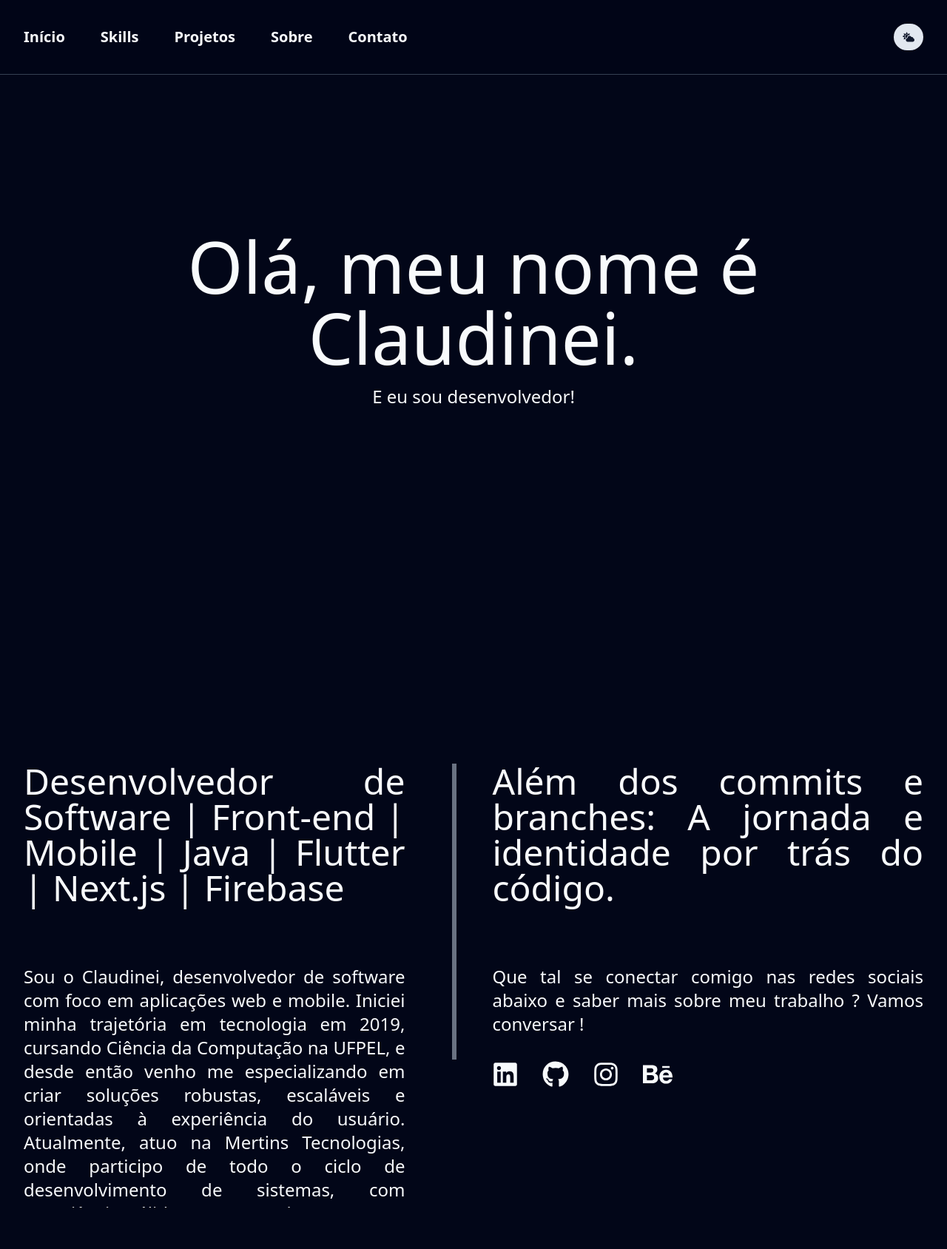
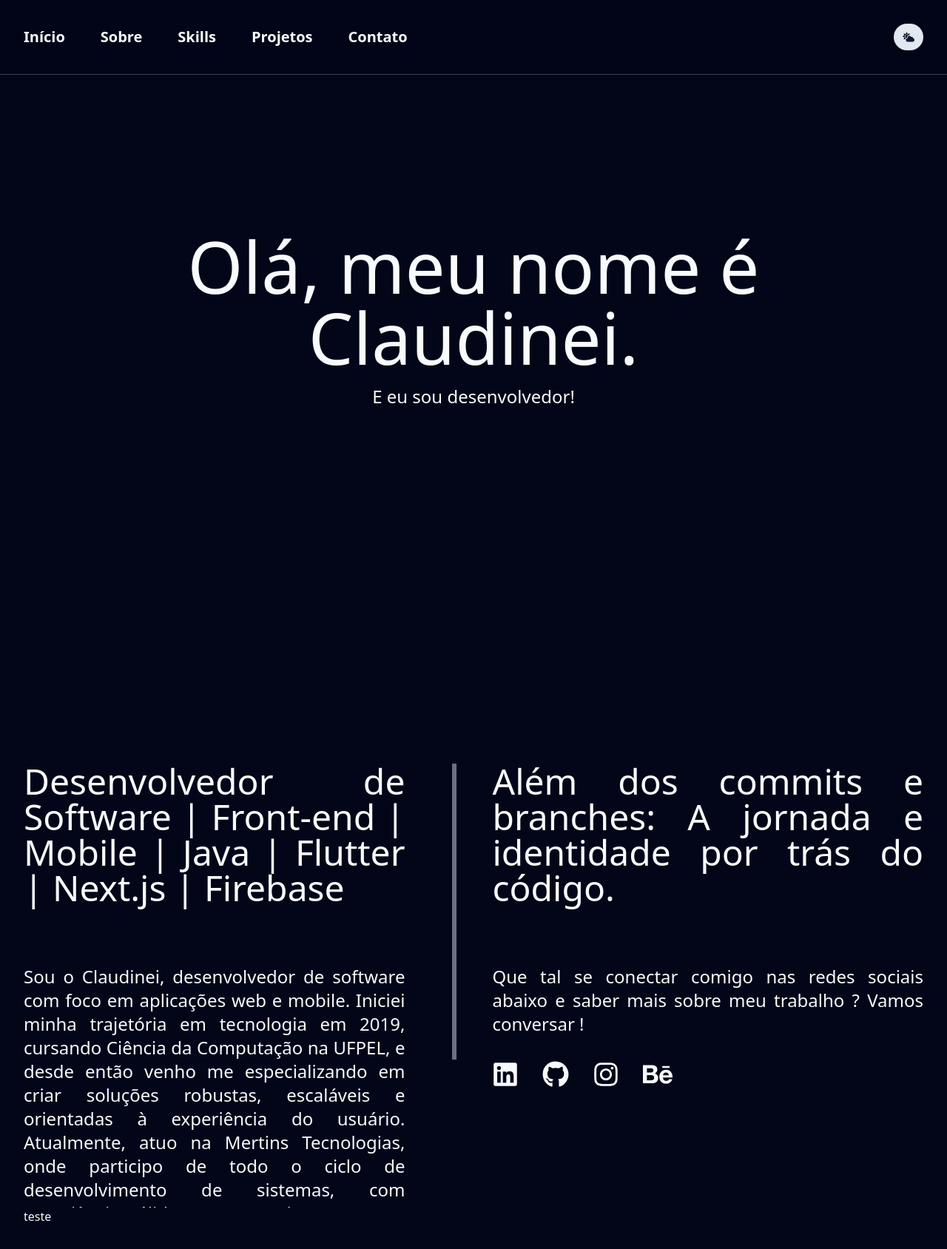
Before and after one commit to cfrdlima/next-portfolio, a Next.js app: page / in a window 1280 px wide. Shown: the whole page at 74% size. Before the commit the page ends 1664 px from the top, so only its background shows below. Built offline with nearby package versions, Linux system fonts and the light colour scheme.

Commit message:
feat: reorganize layout components and add social media links

```diff
--- a/src/app/layout.tsx
+++ b/src/app/layout.tsx
@@ -1,8 +1,8 @@
 import type { Metadata } from "next";
 import { Geist, Geist_Mono } from "next/font/google";
 import "./globals.css";
-import { ThemeProvider } from "@/components/theme-provider";
-import Header from "@/components/header";
+import { ThemeProvider } from "@/components/layout/theme-provider";
+import Header from "@/components/layout/header";
 
 const geistSans = Geist({
   variable: "--font-geist-sans",
--- a/src/app/page.tsx
+++ b/src/app/page.tsx
@@ -1,3 +1,4 @@
+import SocialMediaAside from "@/components/layout/social-media_aside";
 import About from "@/components/pages/about-2";
 import Start from "@/components/pages/start-1";
 
@@ -6,6 +7,7 @@ export default function Home() {
     <main className="mx-auto flex min-h-screen flex-col p-8">
       <Start />
       <About />
+      <SocialMediaAside />
     </main>
   );
 }
--- a/src/components/header.tsx
+++ b/src/components/layout/header.tsx
@@ -11,13 +11,13 @@ export default function Header() {
             <Link href="/">Início</Link>
           </li>
           <li className="hover:text-2xl font-semibold transition-all">
-            <Link href="/skills">Skills</Link>
+            <Link href="#about">Sobre</Link>
+          </li>
+          <li className="hover:text-2xl font-semibold transition-all">
+            <Link href="#skills">Skills</Link>
           </li>
           <li className="hover:text-2xl font-semibold transition-all">
             <Link href="/projects">Projetos</Link>
-          </li>
-          <li className="hover:text-2xl font-semibold transition-all">
-            <Link href="/about">Sobre</Link>
           </li>
           <li className="hover:text-2xl font-semibold transition-all">
             <Link href="/contact">Contato</Link>
--- /dev/null
+++ b/src/components/layout/social-media_aside.tsx
@@ -0,0 +1,3 @@
+export default function SocialMediaAside() {
+  return <aside>teste</aside>;
+}
--- a/src/components/pages/about-2.tsx
+++ b/src/components/pages/about-2.tsx
@@ -3,7 +3,10 @@ import { FaGithub, FaLinkedin, FaInstagram, FaBehance } from "react-icons/fa";
 
 export default function About() {
   return (
-    <section className="flex justify-center items-center h-screen gap-12 overflow-hidden text-justify w-full">
+    <section
+      id="about"
+      className="flex justify-center items-center h-screen gap-12 overflow-hidden text-justify w-full"
+    >
       <div className="flex flex-col gap-20 border-r-6 border-gray-500 pr-16 w-1/2 justify-start items-start h-1/2">
         <h2 className="text-bold text-5xl">
           Desenvolvedor de Software | Front-end | Mobile | Java | Flutter |
--- a/src/components/pages/start-1.tsx
+++ b/src/components/pages/start-1.tsx
@@ -1,6 +1,9 @@
 export default function Start() {
   return (
-    <section className="flex flex-col justify-center items-center h-screen gap-4 overflow-hidden text-center">
+    <section
+      id="start"
+      className="flex flex-col justify-center items-center h-screen gap-4 overflow-hidden text-center"
+    >
       <h2 className="text-bold text-8xl">Olá, meu nome é Claudinei.</h2>
       <p className="text-medium text-2xl">E eu sou desenvolvedor!</p>
     </section>
```
Also changed, not shown: src/components/layout/theme-provider.tsx (renamed from src/components/theme-provider.tsx), src/components/layout/toggle-theme.tsx (renamed from src/components/toggle-theme.tsx).
